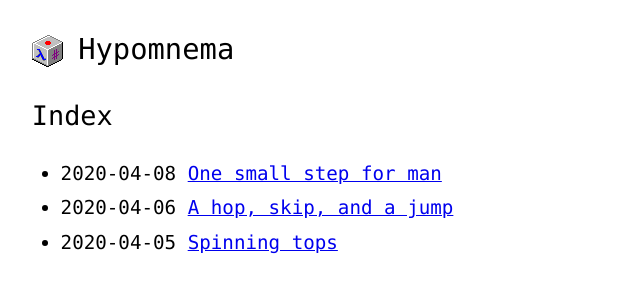
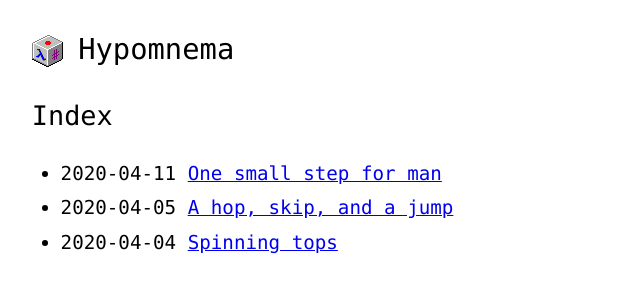
Before and after one commit to tlcu/hypomnema, a website: page docs/index.html in a window 1280 px wide. Shown: the top 304 px of the page, 61-701 px from the left. Drawn offline with Linux system fonts and the light colour scheme.

```diff
--- a/docs/index.html
+++ b/docs/index.html
@@ -13,9 +13,9 @@
 <h2>Index</h2>
 <time datetime=''></time>
 <ul>
-<li><date datetime=2020-04-08>2020-04-08</date> <a href="one-small-step-for-man">One small step for man</a></li>
-<li><date datetime=2020-04-06>2020-04-06</date> <a href="a-hop-skip-and-a-jump">A hop, skip, and a jump</a></li>
-<li><date datetime=2020-04-05>2020-04-05</date> <a href="spinning-tops">Spinning tops</a></li>
+<li><date datetime=2020-04-08>2020-04-11</date> <a href="one-small-step-for-man">One small step for man</a></li>
+<li><date datetime=2020-04-06>2020-04-05</date> <a href="a-hop-skip-and-a-jump">A hop, skip, and a jump</a></li>
+<li><date datetime=2020-04-05>2020-04-04</date> <a href="spinning-tops">Spinning tops</a></li>
 </ul>
 </main>
 <footer>
```
Also changed, not shown: src/template.html (+0 -3 lines), 2 other files.
